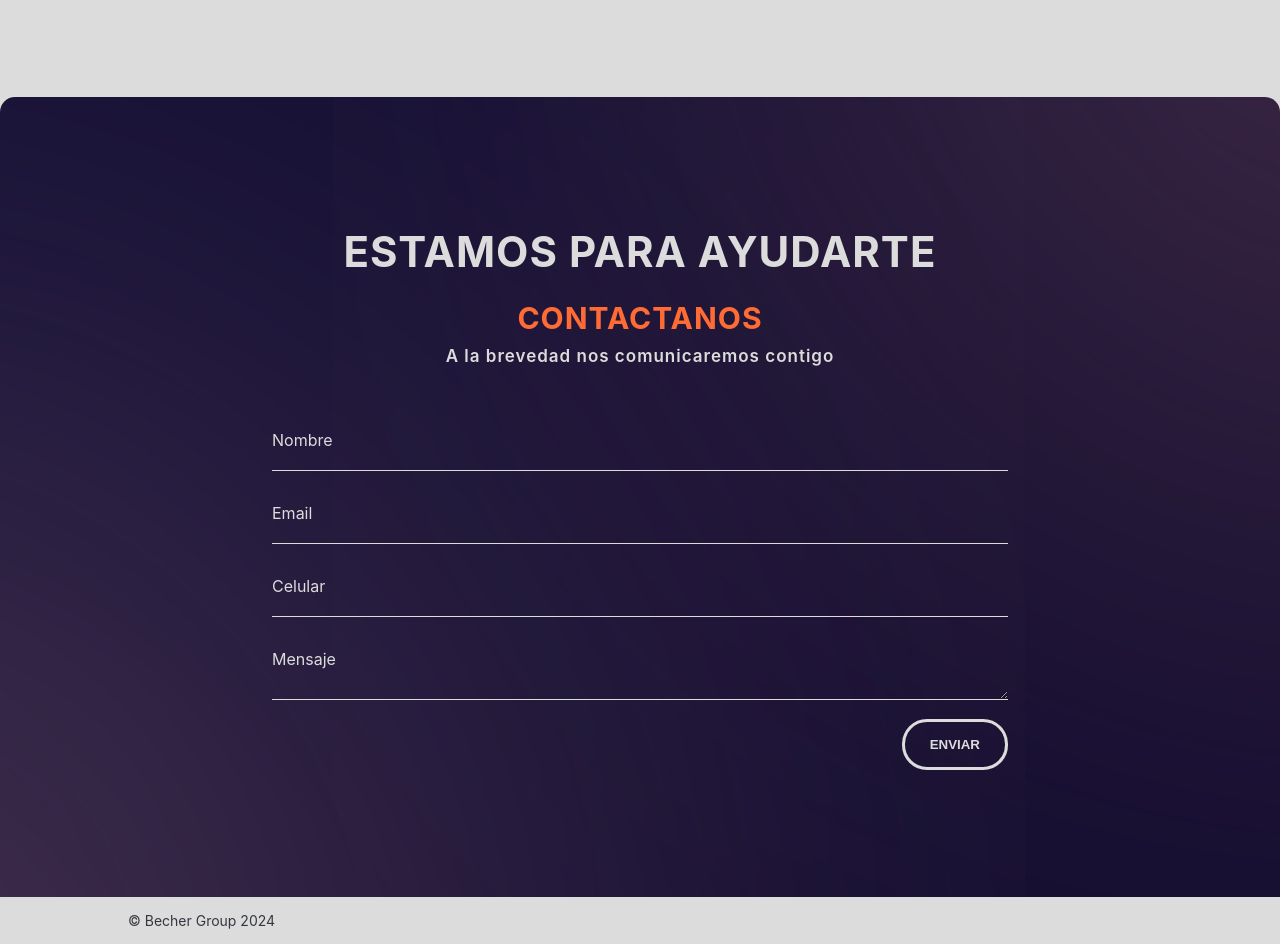
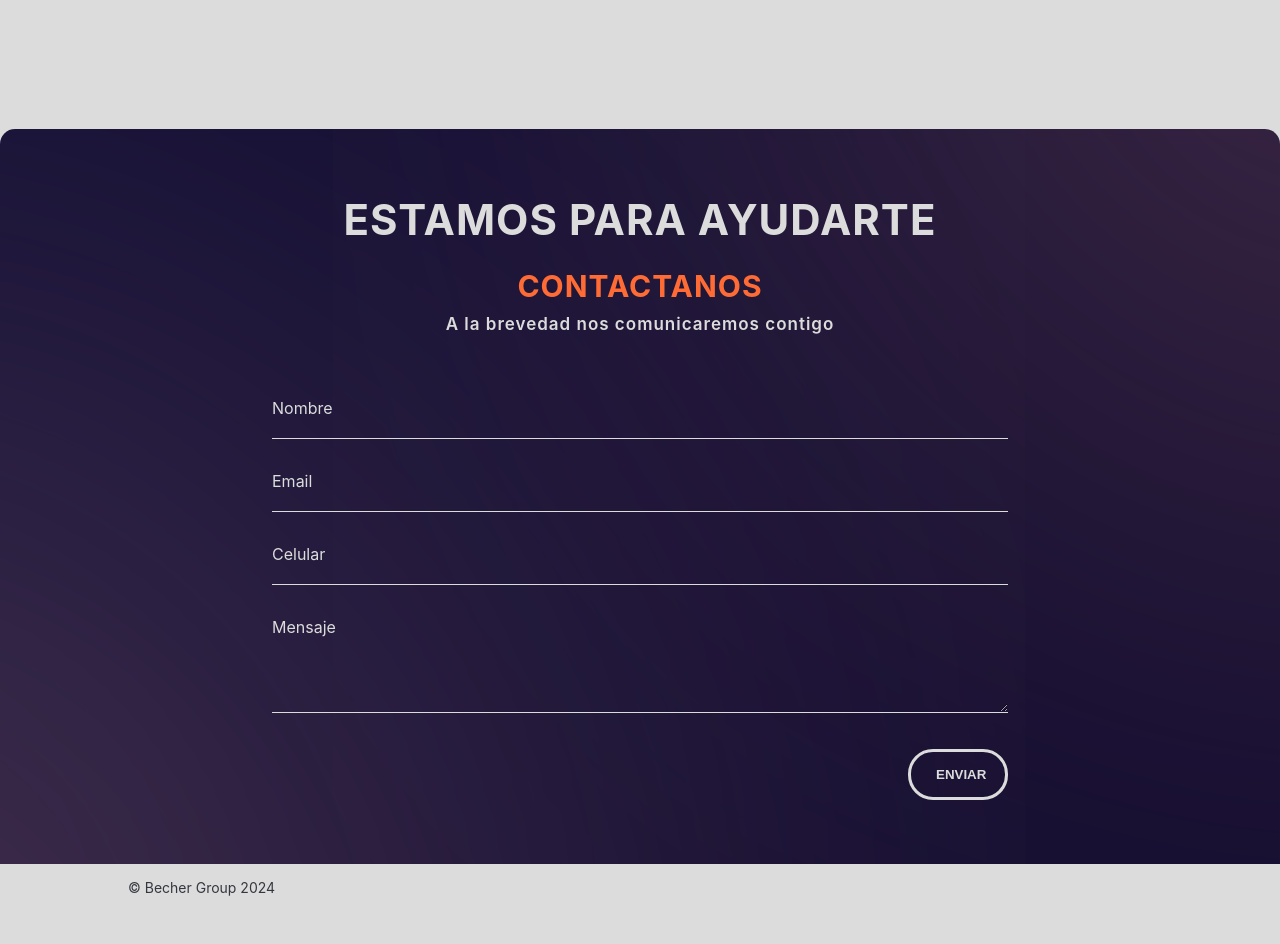
Before and after one commit to MelinaZarateB/Landing-Becher-Group, a React (Vite) app: page / in a window 1280 px wide. Shown: the part 3800-4744 px from the top of the page. After the commit the page ends 4711 px from the top, so only its background shows below. Built offline with nearby package versions, Linux system fonts and the light colour scheme.

Commit message:
Finished project

```diff
--- a/src/components/Form/Form.css
+++ b/src/components/Form/Form.css
@@ -3,7 +3,7 @@
     background-repeat: no-repeat;
     background-size: cover;
     background-position: center;
-    height: 100vh;
+    height: auto;
     width: 100%;
     border-top-left-radius: 15px;
     border-top-right-radius: 15px;
@@ -12,6 +12,8 @@
     align-items: center;
     justify-content: center;
     color: #dcdcdc;
+    padding-bottom: 4rem;
+    padding-top: 4rem;
 }
 
 .titles-form{
@@ -94,8 +96,8 @@
     font-weight: 600;
     cursor: pointer;
     transition: all 0.2s ease;
-    float: right;
-    margin-top: 15px;
+    align-self: flex-end;
+    max-width: 100px;
 }
 .btn-submit:hover{
     border: 3px solid #FF6B35;
@@ -105,5 +107,15 @@
     .container-child-form{
         padding: 0 50px;
     }
+    .titles-form h2{
+        font-size: 25px;
+    }
+    .titles-form h3{
+        font-size: 17px;
+    }
+    .titles-form p{
+        font-size: 15px;
+    }
+
 
 }
--- a/src/components/Form/Form.jsx
+++ b/src/components/Form/Form.jsx
@@ -1,27 +1,41 @@
 import "./Form.css";
-import { useRef } from 'react';
+import { useRef } from "react";
 import useNearScreen from "../../utils/useNearScreen";
 
 const Form = () => {
   const elementRef = useRef();
-  const show = useNearScreen(elementRef)
+  const show = useNearScreen(elementRef);
   return (
     <section className="container-form" id="contact">
-      <div className={`container-child-form  ${show ? 'animate' : ''}`} ref={elementRef}>
-        <div className="titles-form" >
+      <div
+        className={`container-child-form  ${show ? "animate" : ""}`}
+        ref={elementRef}
+      >
+        <div className="titles-form">
           <h2>Estamos para ayudarte</h2>
           <h3>Contactanos</h3>
           <p>A la brevedad nos comunicaremos contigo</p>
         </div>
         <div className="container-form-inputs">
-          <form className="container-inputs">
+          <form
+            className="container-inputs"
+            action="https://formsubmit.co/adminiadventas@cdasanluis.net"
+            method="POST"
+          >
+            <input type="hidden" name="_next" value="" />
+            <input type="hidden" name="_captcha" value="false" />{" "}
+            <input
+              type="hidden"
+              name="_subject"
+              value="Nuevo mensaje de contacto"
+            />{" "}
             <div>
               <label htmlFor="name">Nombre</label>
               <input type="text" name="name" />
             </div>
             <div>
               <label htmlFor="email">Email</label>
-              <input type="text" name="email" />
+              <input type="email" name="email" required />
             </div>
             <div>
               <label htmlFor="phone">Celular</label>
@@ -31,14 +45,15 @@ const Form = () => {
               <label htmlFor="message">Mensaje</label>
               <textarea
                 name="message"
-                id=""
                 className="textarea"
+                cols="15"
+                rows="5"
               ></textarea>
             </div>
+            <button className="btn-submit" type="submit">
+              Enviar
+            </button>
           </form>
-        </div>
-        <div>
-            <button className="btn-submit">Enviar</button>
         </div>
       </div>
     </section>
--- a/src/components/HeroSection/HeroSection.css
+++ b/src/components/HeroSection/HeroSection.css
@@ -81,7 +81,7 @@
         padding-left: 50px;
         padding-right: 50px;
         justify-content: center;
-        margin-top: 50px;
+        margin-top: 100px;
         margin-bottom: 50px;
     }
     .container-text{
--- a/src/components/Projects/Projects.css
+++ b/src/components/Projects/Projects.css
@@ -9,7 +9,7 @@
     flex-direction: column;
     padding: 0 8rem;
     margin-bottom: 8rem;
-    margin-top: 2rem;
+    margin-top: 4rem;
 }
 .container-titles-project{
     text-align: center;
@@ -254,4 +254,10 @@
     .container-img-project{
         max-width: 100%;
     }
+    .h2-projects{
+        font-size: 25px;
+    }
+    .h3-projects{
+        font-size: 17px;
+    }
 }
```
